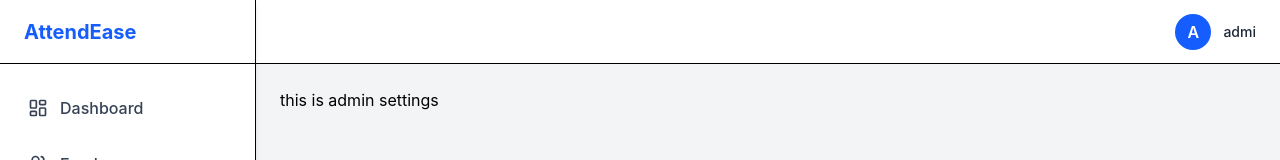
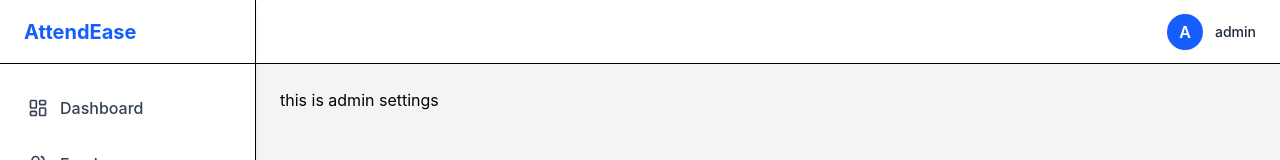
Before and after one commit to websoftoffice8-jpg/websoftofficemanagement, a React (Vite) app: page /admin/settings in a window 1280 px wide. Shown: the top 160 px of the page. Built offline with nearby package versions, Linux system fonts and the light colour scheme.

Commit message:
setings added

```diff
--- a/db.json
+++ b/db.json
@@ -82,5 +82,7 @@
       "id": "jrU3Z7obKhw"
     }
   ],
-  "$schema": "./node_modules/json-server/schema.json"
+  "employee": [
+
+  ]
 }
--- a/src/Routes/AppRoutes.jsx
+++ b/src/Routes/AppRoutes.jsx
@@ -28,7 +28,7 @@ const AppRoutes = () => {
                 element={
                     <DashboardLayout
                         links={adminLinks}
-                        userName="admi"
+                        userName="admin"
                     />
                 }
             >
```
